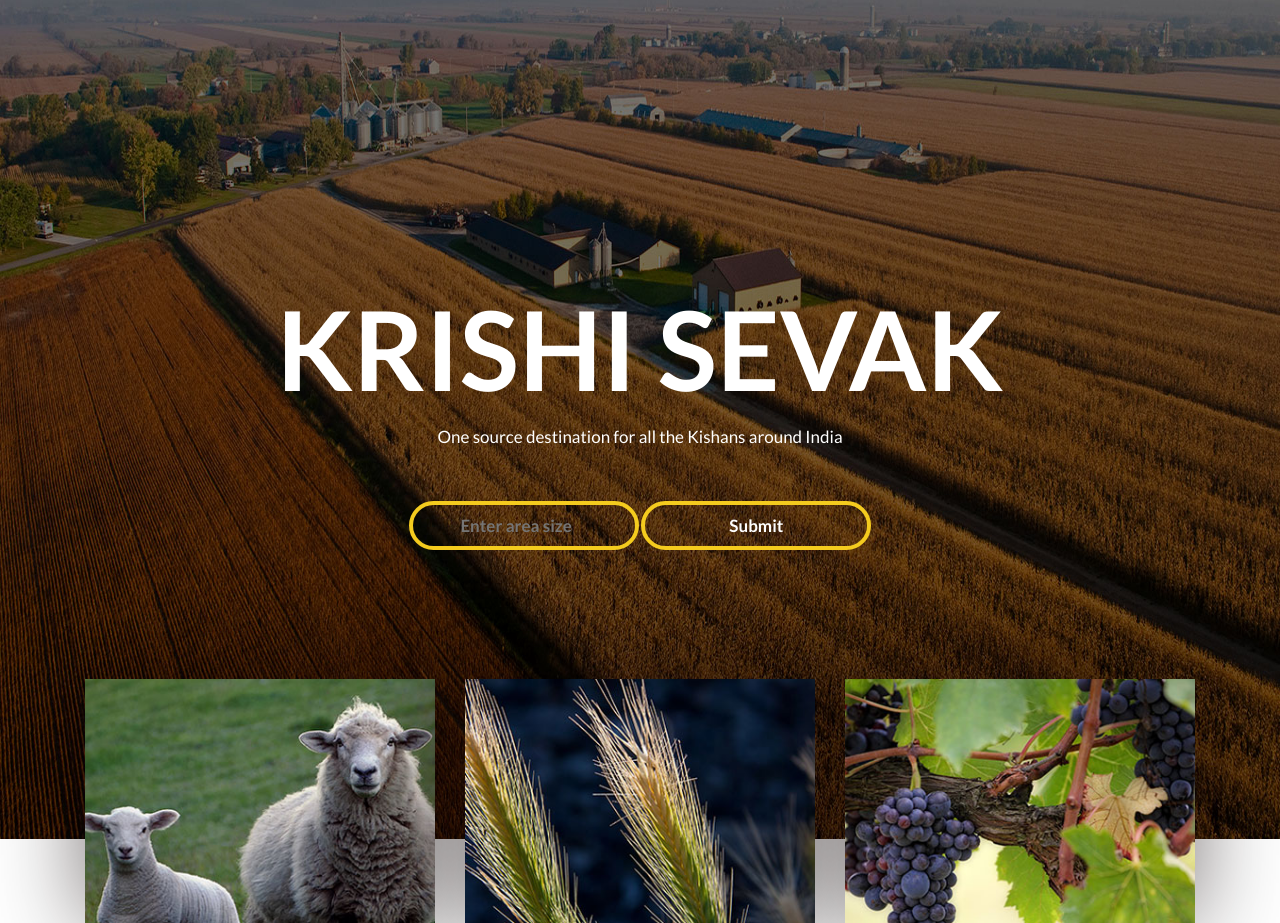
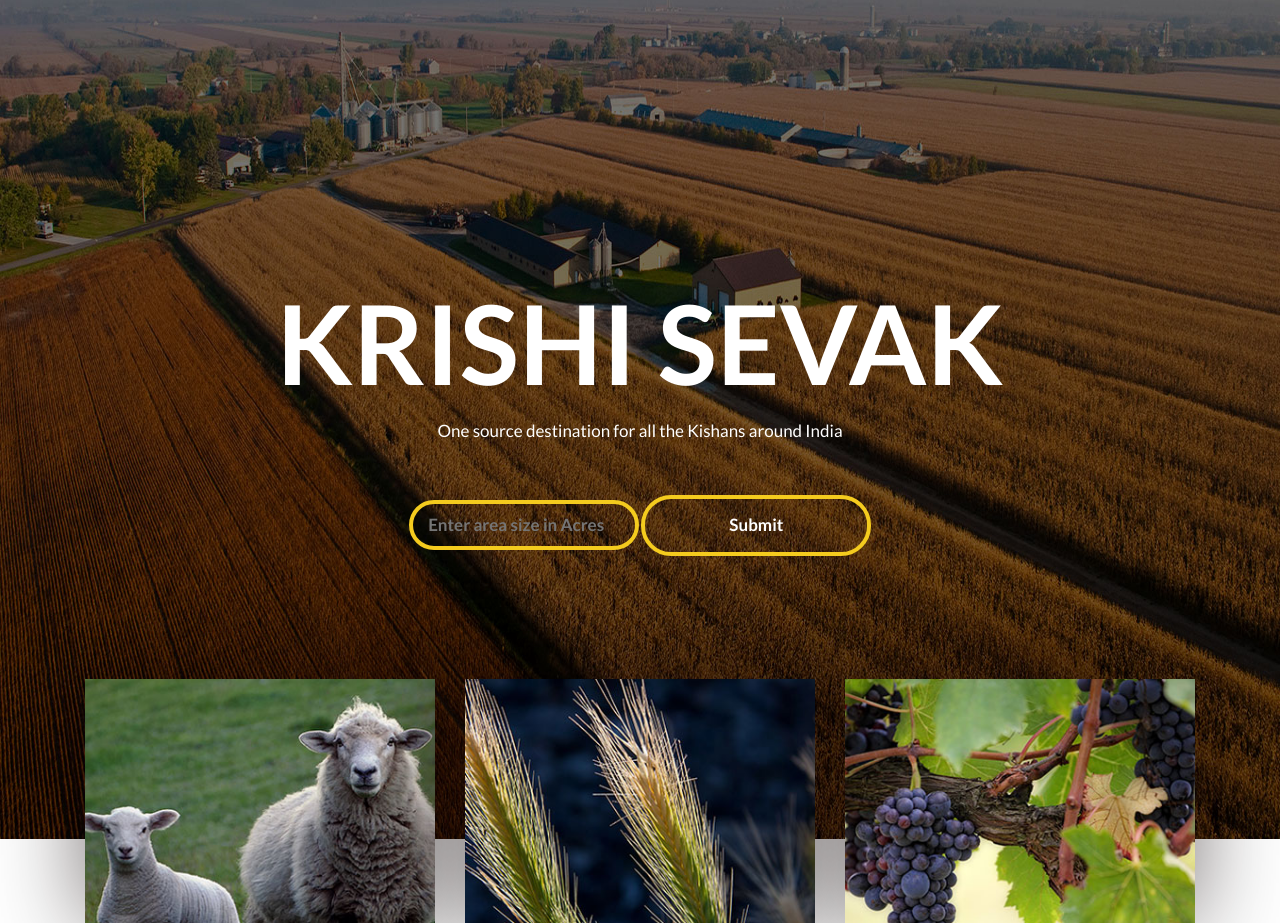
Before and after one commit to rumbleFTW/krishi-sevak, a Flask app: page / in a window 1280 px wide. Shown: the part 123-1046 px from the top of the page. Run offline with Flask 2, Linux system fonts and the light colour scheme; some libraries are stand-ins or nearby versions.

Commit message:
Fixed submit button

```diff
--- a/src/app.py
+++ b/src/app.py
@@ -183,7 +183,7 @@ import numpy as np
 #########
 dic = {0:'Tomato___Late_blight', 1:'Tomato___healthy', 2:'Tomato___Early_blight', 3:'Tomato___Septoria_leaf_spot', 4:'Tomato___Tomato_Yellow_Leaf_Curl_Virus', 5:'Tomato___Bacterial_spot', 6:'Tomato___Target_Spot', 7:'Tomato___Tomato_mosaic_virus', 8:'Tomato___Leaf_Mold', 9:'Tomato___Spider_mites Two-spotted_spider_mite'}
 
-model = load_model('C:\\Users\\Akash\\Desktop\\green\\krishi-sevak\\model_tomato.h5')
+model = load_model('./machine-learning/model_tomato.h5')
 
 model.make_predict_function()
 
--- a/src/templates/index.html
+++ b/src/templates/index.html
@@ -82,9 +82,9 @@
                      <h1>KRISHI SEVAK</h1>
                      <p>One source destination for all the Kishans around India</p>
                         <form action="/action_page.php">
-                           <input class="inpoot" type="number" id="quantity" name="quantity" min="0" max="50" placeholder="Enter area size">
+                           <input class="inpoot" type="number" id="quantity" name="quantity" min="0" max="50" placeholder="Enter area size in Acres">
                            <!-- <input class="inpoot" type="file" id="myfile" name="myfile" multiple> -->
-                           <input class="inpoot" type="submit">
+                           <a class="inpoot" href="{{url_for('dash')}}" method="POST">Submit</a>
                         </form>
                   </div>
                </div>
```
Also changed, not shown: 1 other file.
